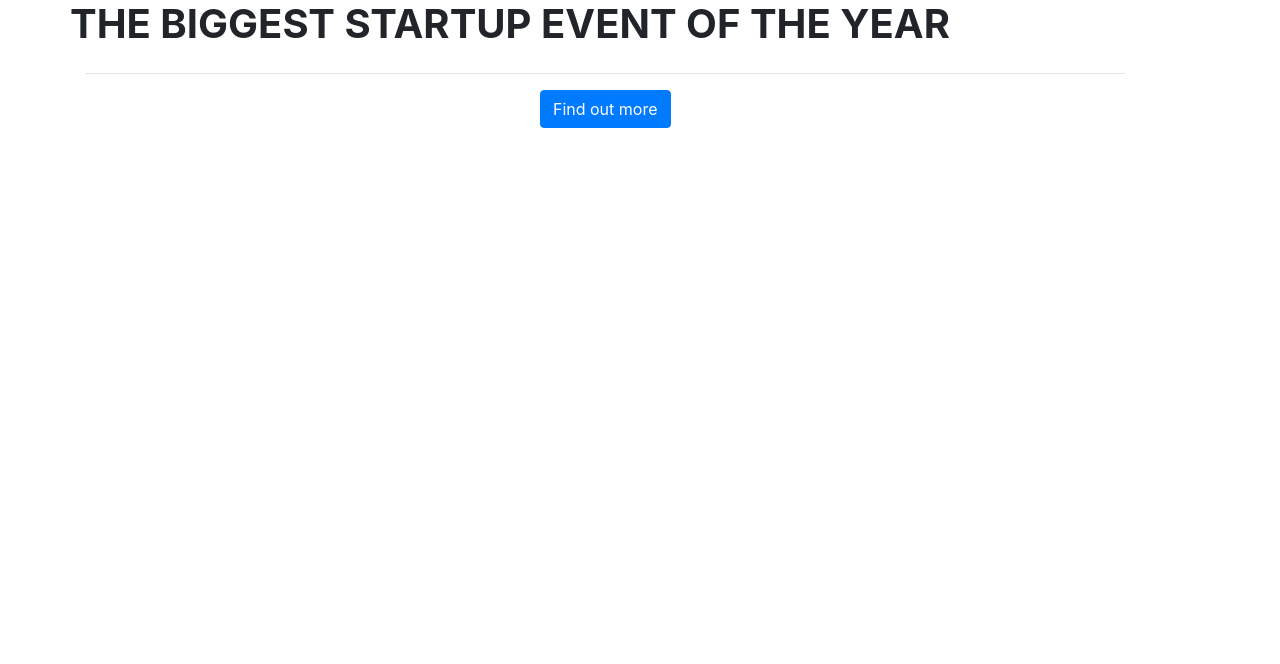
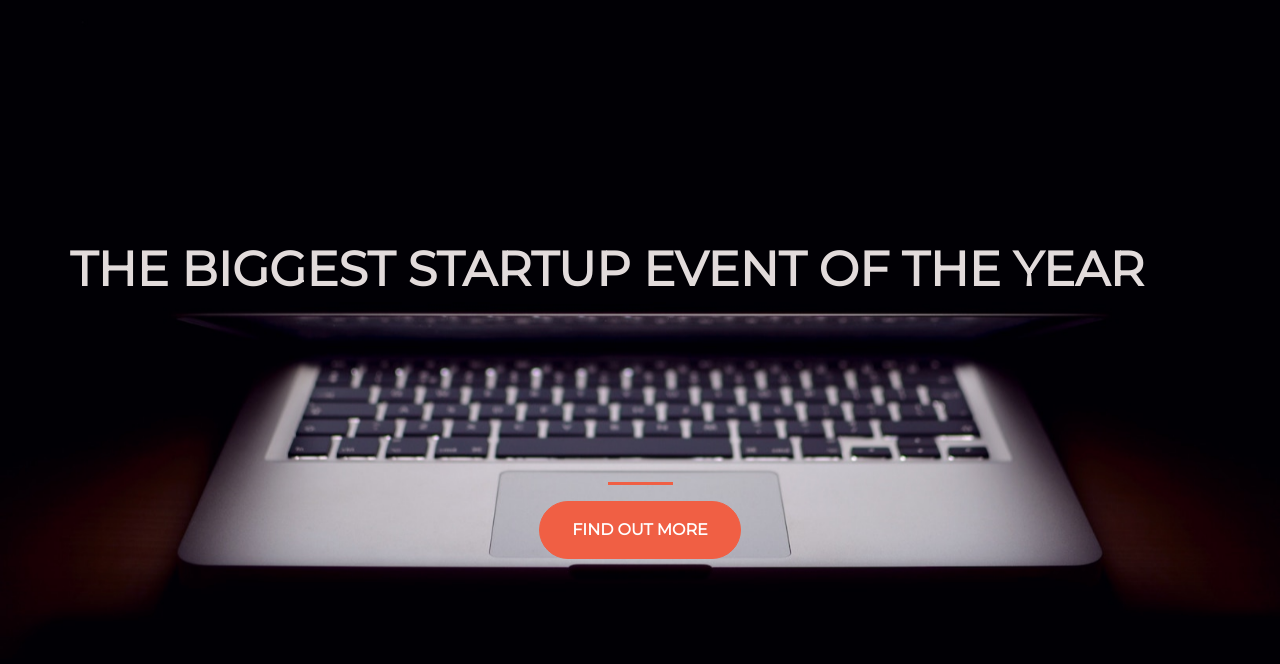
Before and after one commit to ksaini75/ksaini75.github.io, a plain HTML site: page index.html in a window 1280 px wide. Drawn offline with nearby package versions, Linux system fonts and the light colour scheme.

Commit message:
Update index.html

```diff
--- a/index.html
+++ b/index.html
@@ -13,7 +13,7 @@
     <link rel="stylesheet" href="https://maxcdn.bootstrapcdn.com/bootstrap/4.0.0/css/bootstrap.min.css" integrity="sha384-Gn5384xqQ1aoWXA+058RXPxPg6fy4IWvTNh0E263XmFcJlSAwiGgFAW/dAiS6JXm" crossorigin="anonymous">
 
     <!-- Your own stylesheet -->
-    <link rel="stylesheet" type="text/css" href="style-2.css">
+    <link rel="stylesheet" type="text/css" href="style.css">
   </head>
   <body>
     <div class="container d-flex align-items-center h-100">
@@ -22,7 +22,7 @@
         <h1 class="text-uppercase"><strong> the biggest startup event of the year </strong></h1>
         </header>
         <div class="buffer col-12"></div>
-        <section class="text-center col-12"">
+        <section class="text-center col-12">
         <hr>
         <a href="https://mailchi.mp/ed03b8d45d82/ztmstudents">
           <button class="btn btn-primary btn-xl">Find out more</button>
```
